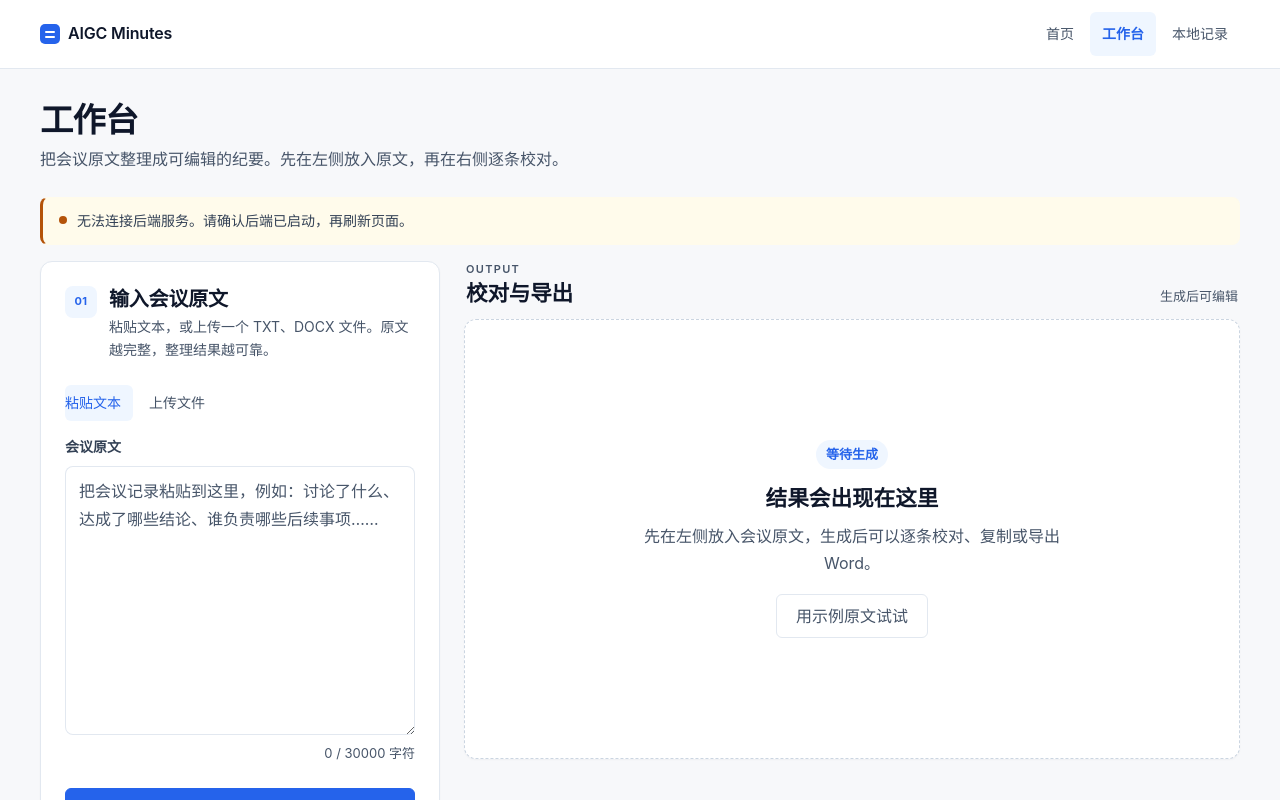
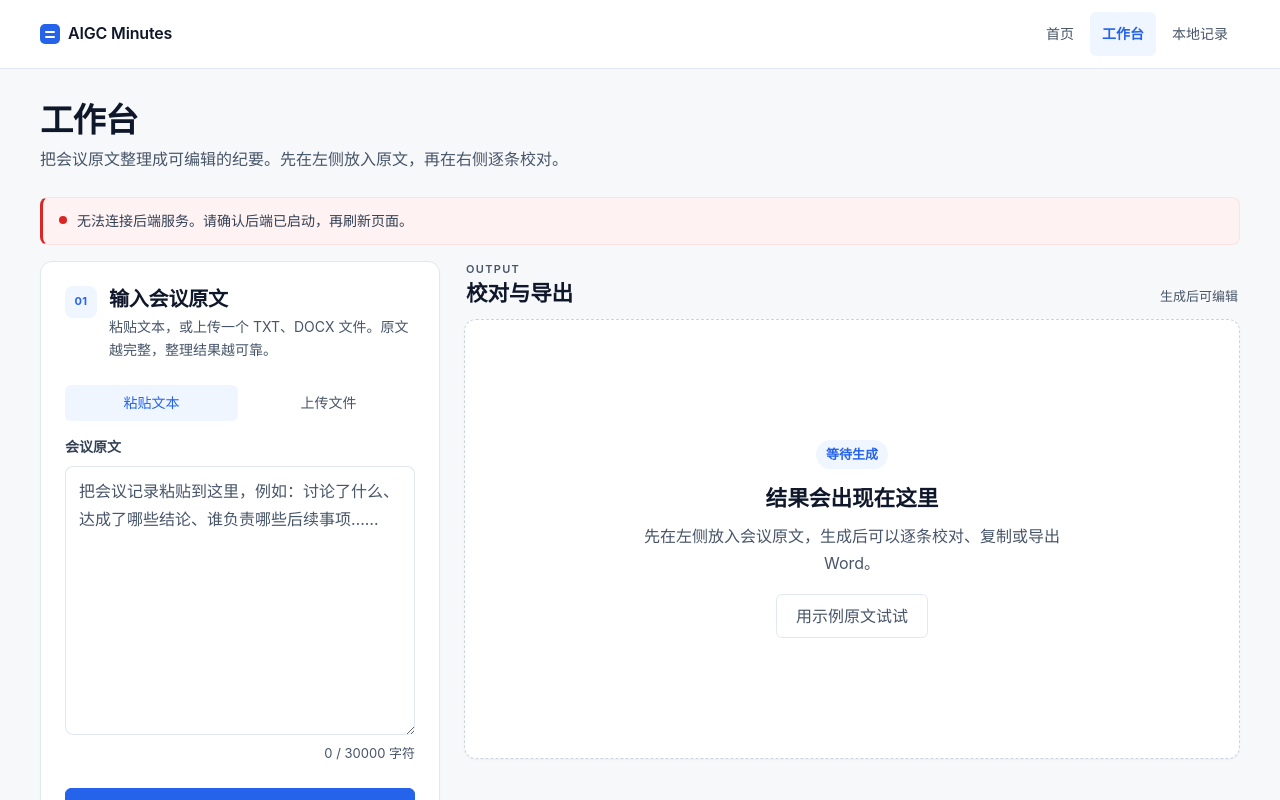
Before and after one commit to ACheng-06/AIGC-Minutes, a Vue app in the folder web/: page /workspace in a window 1280 px wide. Shown: the top 800 px of the page. Built offline with nearby package versions, Linux system fonts and the light colour scheme; no server answers.

Commit message:
fix: 修正输入标签居中与状态提示配色

```diff
--- a/web/src/components/InputPanel.vue
+++ b/web/src/components/InputPanel.vue
@@ -231,15 +231,22 @@ function submit(): void {
 }
 
 .input-tabs :deep(.el-tabs__nav) {
+  display: flex;
+  width: 100%;
   gap: 4px;
 }
 
 .input-tabs :deep(.el-tabs__item) {
+  display: flex;
+  flex: 1;
+  align-items: center;
+  justify-content: center;
   height: 36px;
-  padding: 0 12px;
+  padding: 0 12px !important;
   border-radius: var(--radius-xs);
   color: var(--color-fg-muted);
   font-size: var(--font-size-small);
+  text-align: center;
   transition:
     background-color var(--duration-fast) var(--ease-out),
     color var(--duration-fast) var(--ease-out);
--- a/web/src/styles/tokens.css
+++ b/web/src/styles/tokens.css
@@ -19,12 +19,14 @@ html:root {
 
   /* Primitive: 品牌蓝 */
   --blue-50: #eff6ff;
+  --blue-100: #dbeafe;
   --blue-500: #3b82f6;
   --blue-600: #2563eb;
   --blue-700: #1d4ed8;
 
   /* Primitive: 状态色 */
   --red-50: #fef2f2;
+  --red-100: #fee2e2;
   --red-600: #dc2626;
   --red-700: #b91c1c;
   --green-50: #f0fdf4;
@@ -48,6 +50,10 @@ html:root {
   --color-danger: var(--red-600);
   --color-danger-hover: var(--red-700);
   --color-danger-soft: var(--red-50);
+  --color-danger-border: var(--red-100);
+  --color-info: var(--blue-600);
+  --color-info-soft: var(--blue-50);
+  --color-info-border: var(--blue-100);
   --color-success: var(--green-700);
   --color-success-soft: var(--green-50);
   --color-warning: var(--amber-700);
--- a/web/src/views/WorkspaceView.vue
+++ b/web/src/views/WorkspaceView.vue
@@ -201,7 +201,7 @@ function handleReinput(): void {
         <p>把会议原文整理成可编辑的纪要。先在左侧放入原文，再在右侧逐条校对。</p>
       </header>
 
-      <div v-if="!backendReachable" class="service-status" role="status">
+      <div v-if="!backendReachable" class="service-status service-status--error" role="status">
         <span class="service-dot" aria-hidden="true"></span>
         <p>无法连接后端服务。请确认后端已启动，再刷新页面。</p>
       </div>
@@ -283,13 +283,19 @@ function handleReinput(): void {
   gap: 10px;
   margin-bottom: var(--space-4);
   padding: 12px 16px;
-  border: 1px solid var(--color-warning-soft);
-  border-left: 3px solid var(--color-warning);
+  border: 1px solid var(--color-info-border);
+  border-left: 3px solid var(--color-info);
   border-radius: var(--radius-sm);
-  background: var(--color-warning-soft);
+  background: var(--color-info-soft);
   color: var(--color-fg-strong);
   font-size: var(--font-size-small);
   line-height: 1.6;
+}
+
+.service-status--error {
+  border-color: var(--color-danger-border);
+  border-left-color: var(--color-danger);
+  background: var(--color-danger-soft);
 }
 
 .service-dot {
@@ -298,7 +304,11 @@ function handleReinput(): void {
   height: 8px;
   margin-top: 6px;
   border-radius: 50%;
-  background: var(--color-warning);
+  background: var(--color-info);
+}
+
+.service-status--error .service-dot {
+  background: var(--color-danger);
 }
 
 .service-status p {
@@ -378,10 +388,10 @@ function handleReinput(): void {
 .demo-notice {
   margin-bottom: var(--space-3);
   padding: var(--space-3) var(--space-4);
-  border: 1px solid var(--color-warning-soft);
-  border-left: 3px solid var(--color-warning);
+  border: 1px solid var(--color-info-border);
+  border-left: 3px solid var(--color-info);
   border-radius: var(--radius-sm);
-  background: var(--color-warning-soft);
+  background: var(--color-info-soft);
   color: var(--color-fg-strong);
   font-size: var(--font-size-small);
 }
```
